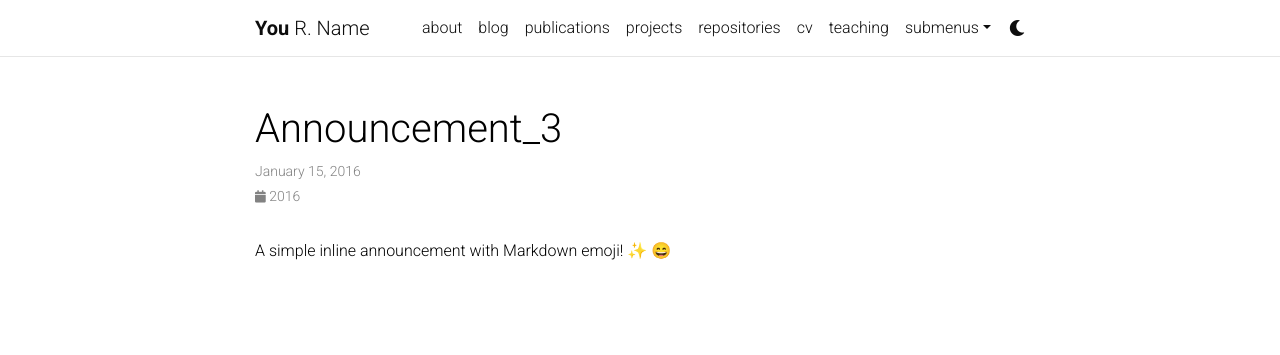
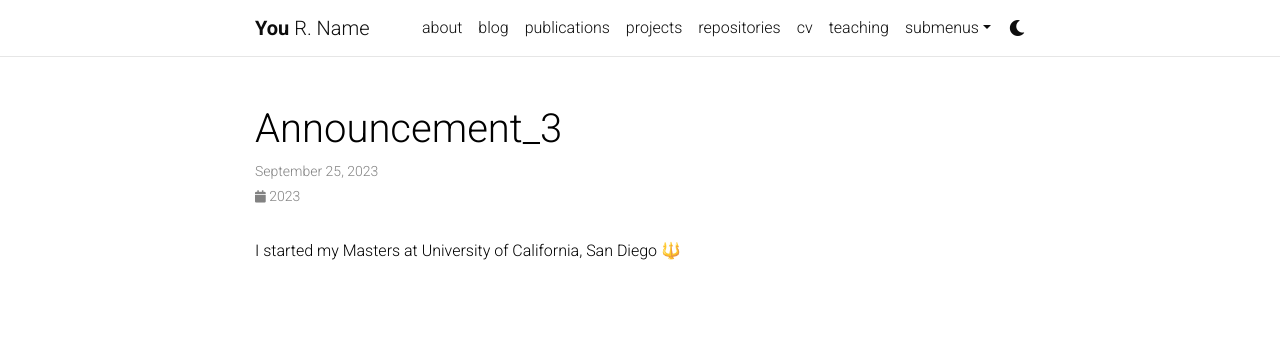
Before and after one commit to larocaroja/larocaroja.github.io, a Jekyll site: the page built from _news/announcement_3.md, in a window 1280 px wide. Shown: the top 355 px of the page. Built offline with Jekyll 4.4.1, drawn with Linux system fonts in a browser that asks for light colours; emoji names are drawn with the system emoji font; comment, search, counter and statistics services are not loaded; a style sheet for code colours, icons or effects is not loaded.

Commit message:
init news

```diff
--- a/_news/announcement_3.md
+++ b/_news/announcement_3.md
@@ -1,8 +1,8 @@
 ---
 layout: post
-date: 2016-01-15 07:59:00-0400
+date: 2023-09-25 09:59:00-0700
 inline: true
 related_posts: false
 ---
 
-A simple inline announcement with Markdown emoji! :sparkles: :smile:
+I started my Masters at University of California, San Diego 🔱
```
Also changed, not shown: _news/announcement_1.md (+2 -2 lines), _news/_unused_news/announcement_2.md (renamed from _news/announcement_2.md).
